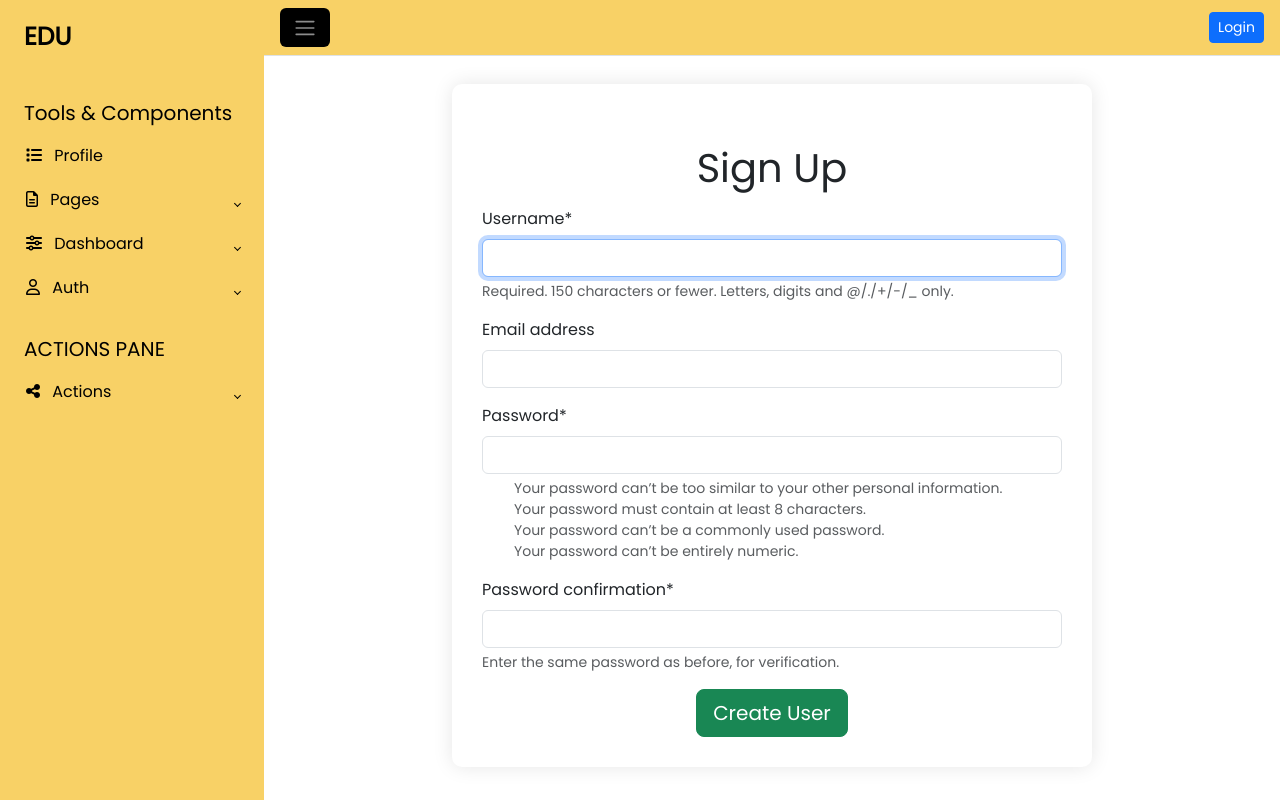
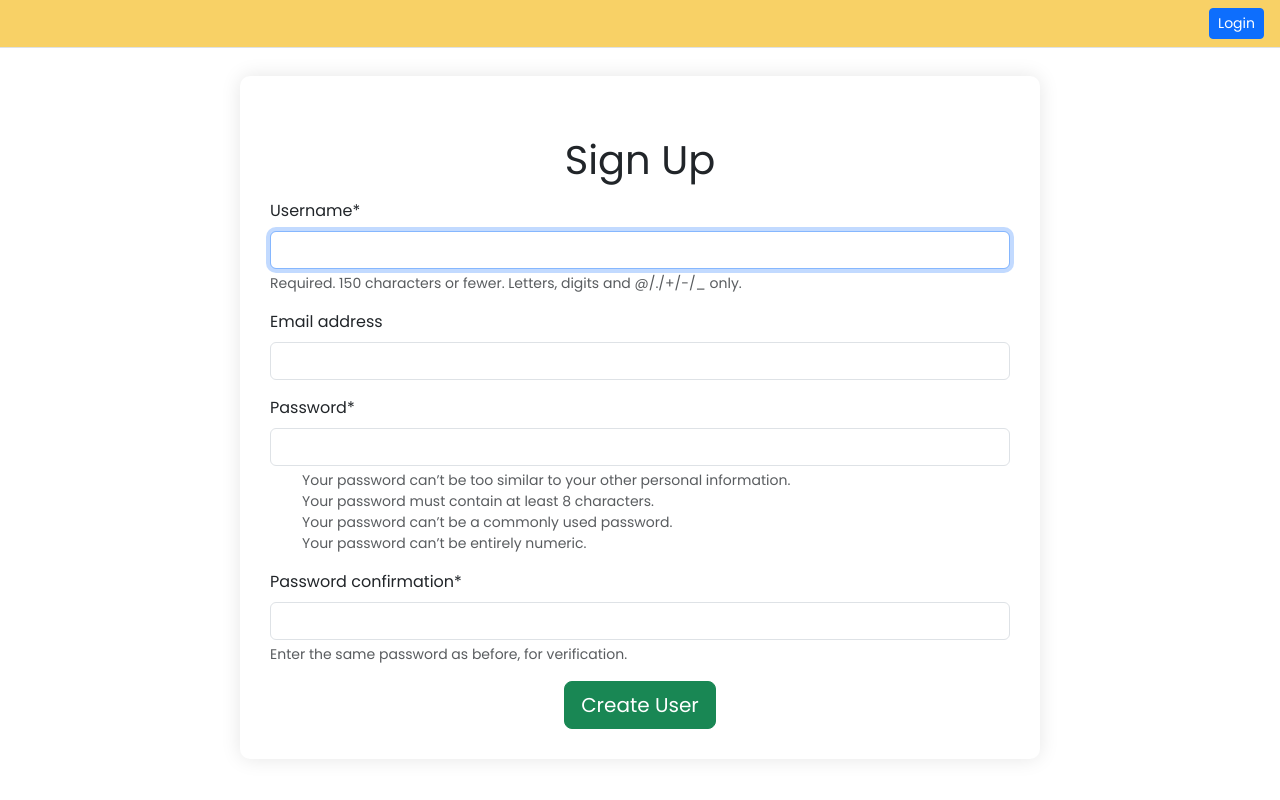
Before and after one commit to Teach-Edu-Project-Team/EDU_PROJECT, a Django app: page /register/ in a window 1280 px wide. Run offline with Django 5.2, Linux system fonts and the light colour scheme; some libraries are stand-ins or nearby versions.

Commit message:
some changes

```diff
--- a/templates/navs/base.html
+++ b/templates/navs/base.html
@@ -151,8 +151,11 @@
     {% endblock %}
 </head>
 <body>
+
+
     <div class="wrapper">
         <!-- Sidebar -->
+    {% if user.is_authenticated %}
         <aside id="sidebar" style="background-color: #f8d166;">
             <div class="h-100">
                 <div class="sidebar-logo">
@@ -211,10 +214,10 @@
                         </a>
                         <ul id="auth" class="sidebar-dropdown list-unstyled collapse" data-bs-parent="#sidebar">
                             <li class="sidebar-item">
-                                <a href="#" class="sidebar-link">Login</a>
+                                <a href="{% url 'login' %}" class="sidebar-link">Login</a>
                             </li>
                             <li class="sidebar-item">
-                                <a href="#" class="sidebar-link">Log Out</a>
+                                <a href="{% url 'logout' %}" class="sidebar-link">Log Out</a>
                             </li>
                         </ul>
                     </li>
@@ -247,13 +250,17 @@
                 </ul>
             </div>
         </aside>
+    {% endif %}
         <!-- Main Component -->
         <div class="main">
             <nav class="navbar navbar-expand px-3 border-bottom" style="background-color: #f8d166;">
                 <!-- Button for sidebar toggle -->
-                <button class="btn" type="button" data-bs-theme="dark" style="background-color: black;">
-                    <span class="navbar-toggler-icon"></span>
-                </button>
+
+                {% if user.is_authenticated %}
+                    <button class="btn" type="button" data-bs-theme="dark" style="background-color: black;">
+                        <span class="navbar-toggler-icon"></span>
+                    </button>
+                {% endif %}
 
                 <!-- Content aligned to the left -->
                 <div class="ms-auto">
--- a/templates/navs/nav.html
+++ b/templates/navs/nav.html
@@ -198,10 +198,10 @@
                         </a>
                         <ul id="auth" class="sidebar-dropdown list-unstyled collapse" data-bs-parent="#sidebar">
                             <li class="sidebar-item">
-                                <a href="#" class="sidebar-link">Login</a>
+                                <a href="{% url 'login' %}" class="sidebar-link">Login</a>
                             </li>
                             <li class="sidebar-item">
-                                <a href="#" class="sidebar-link">Log Out</a>
+                                <a href="{% url 'logout' %}" class="sidebar-link">Log Out</a>
                             </li>
                         </ul>
                     </li>
```
Also changed, not shown: templates/navs/user_nav.html (+2 -8 lines), db.sqlite3, media/Greek_skull_by_Billelis_1920x1080.png (added).
